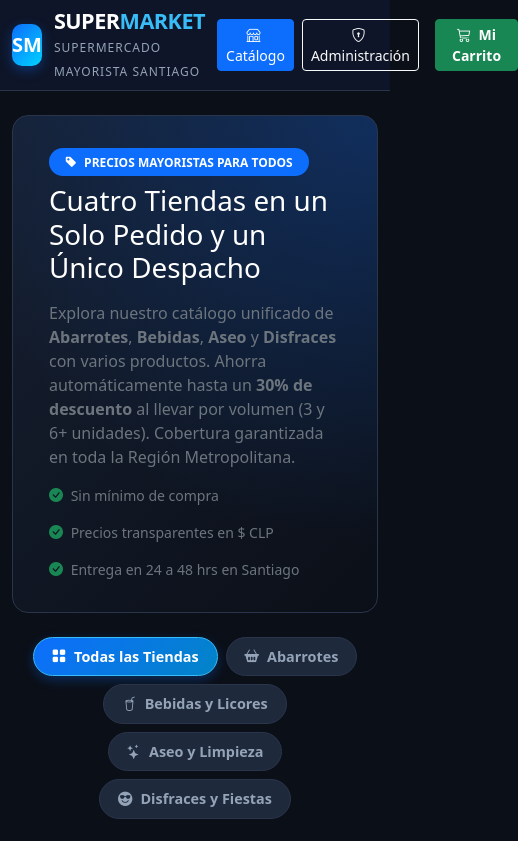
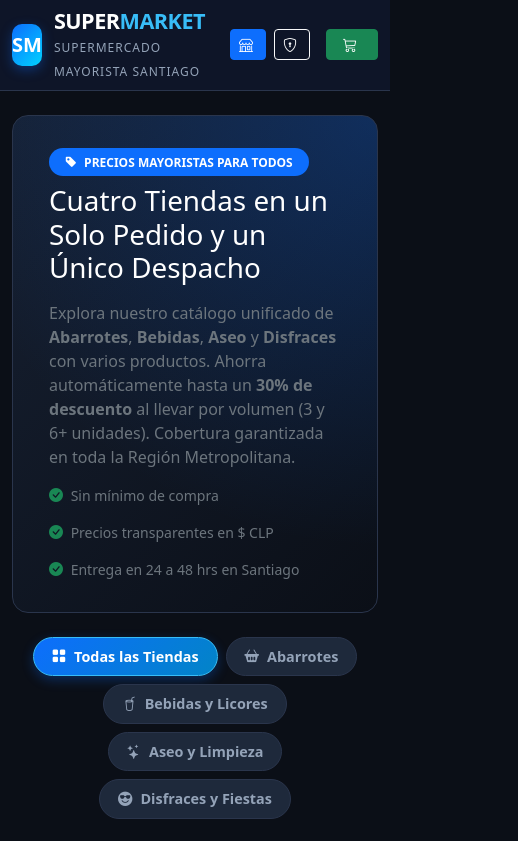
Before and after one commit to rasoh2/supermarket, a React (Vite) app: page / in a window 390 px wide. Shown: the top 841 px of the page, 518 px wide, since content can reach past the window. Built offline with nearby package versions, Linux system fonts and the light colour scheme; no server answers.

Commit message:
style: ocultar texto de botones en movil para dejar solo iconos

```diff
--- a/src/react/components/common/Navbar.jsx
+++ b/src/react/components/common/Navbar.jsx
@@ -29,21 +29,25 @@ export default function Navbar({ currentView, onNavigate }) {
             id="nav-btn-catalog"
             className={`btn btn-sm ${currentView === 'catalog' ? 'btn-primary' : 'btn-outline-light'}`}
             onClick={() => onNavigate('catalog')}
+            title="Catálogo"
           >
-            <i className="bi bi-shop me-1"></i> Catálogo
+            <i className="bi bi-shop me-1"></i> <span className="d-none d-sm-inline">Catálogo</span>
           </button>
 
           <button
             id="nav-btn-admin"
             className={`btn btn-sm ${currentView === 'admin' ? 'btn-primary' : 'btn-outline-light'}`}
             onClick={() => onNavigate('admin')}
+            title="Administración"
           >
             <i className="bi bi-shield-lock me-1"></i>
-            {isAuthenticated ? (
-              user?.rol === 'SUPER_ADMIN' ? 'Super Admin' : 'Panel de Control'
-            ) : (
-              'Administración'
-            )}
+            <span className="d-none d-sm-inline">
+              {isAuthenticated ? (
+                user?.rol === 'SUPER_ADMIN' ? 'Super Admin' : 'Panel de Control'
+              ) : (
+                'Administración'
+              )}
+            </span>
           </button>
 
           {isAuthenticated && (
@@ -59,11 +63,12 @@ export default function Navbar({ currentView, onNavigate }) {
           {/* Botón de Carrito */}
           <button
             id="header-open-cart-btn"
-            className="btn btn-sm btn-success position-relative ms-2 fw-semibold px-3"
+            className="btn btn-sm btn-success position-relative ms-2 fw-semibold px-3 px-sm-3 px-2"
             onClick={openCart}
             aria-label="Abrir carrito de compras"
+            title="Mi Carrito"
           >
-            <i className="bi bi-cart3 me-1"></i> Mi Carrito
+            <i className="bi bi-cart3 me-1"></i> <span className="d-none d-sm-inline">Mi Carrito</span>
             {totalUnidades > 0 && (
               <span
                 id="cart-badge-count"
```
Also changed, not shown: styles.css (+1 -2 lines).
